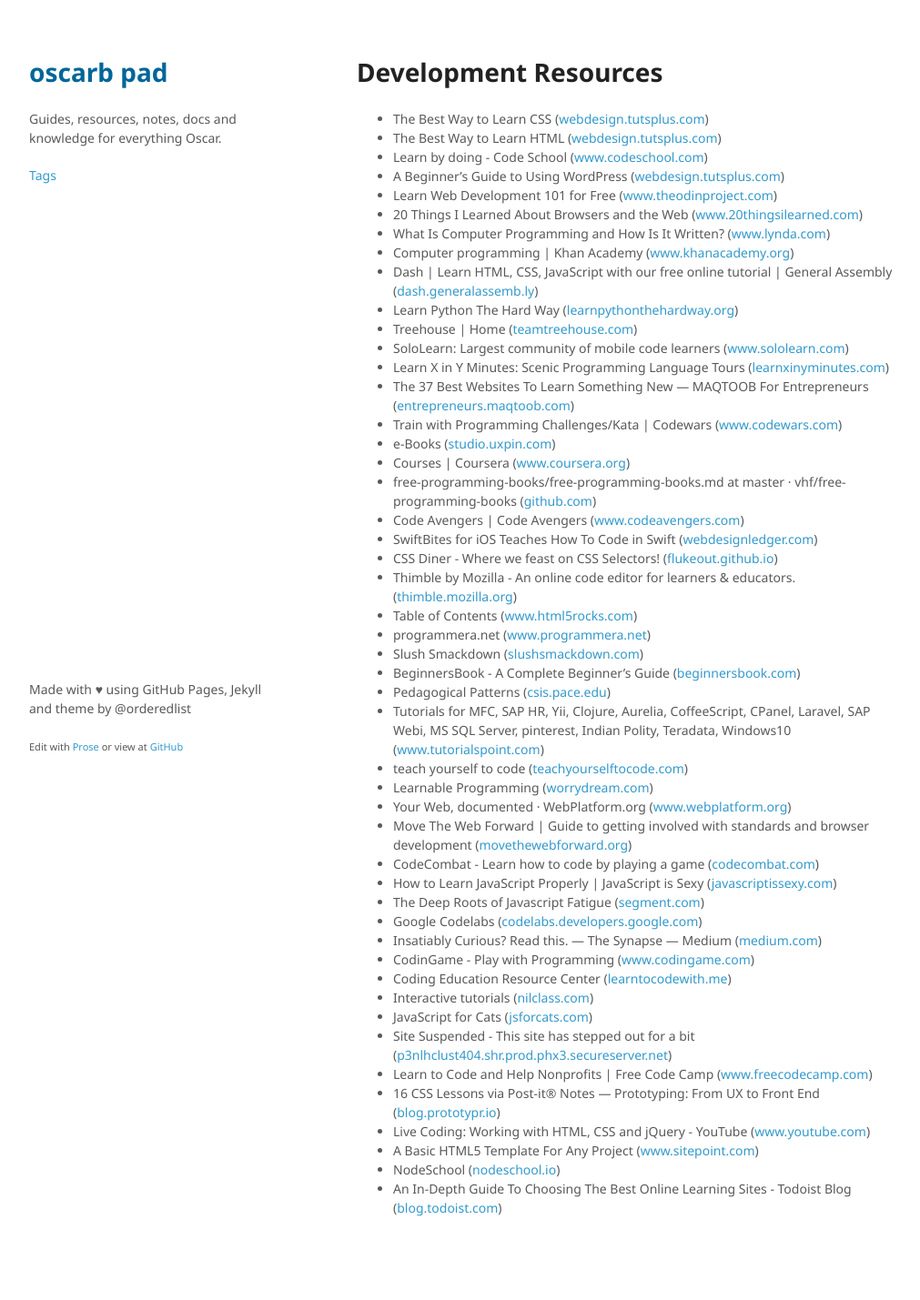
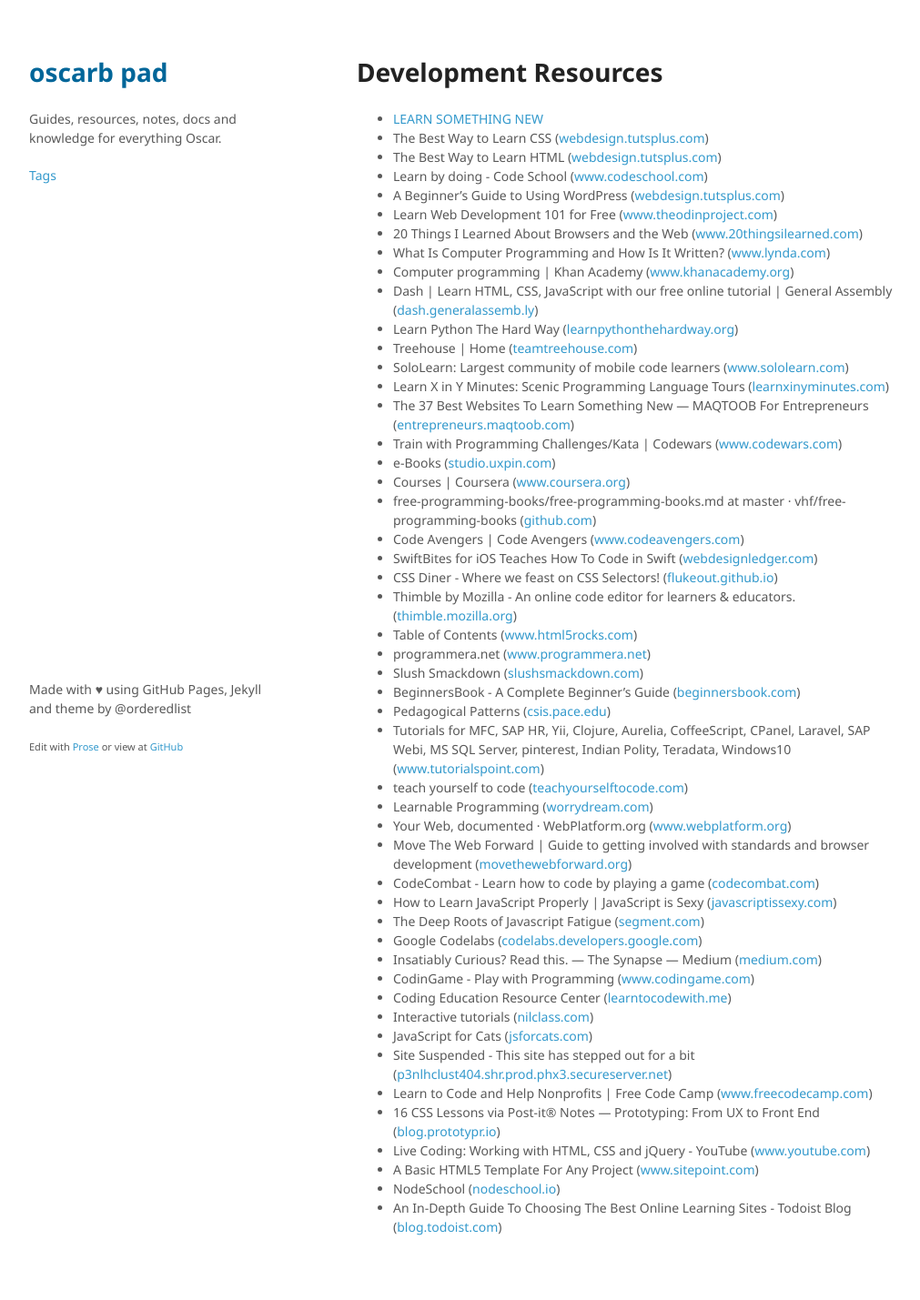
Before and after one commit to oscarb/pad, a Jekyll site: the page built from _docs/development-resources.md, in a window 1280 px wide. Shown: the whole page at 91% size, without its empty margins (128-1139 px from the left). Built offline with Jekyll 4.4.1, drawn with Linux system fonts in a browser that asks for light colours; some web fonts are replaced; before the commit the page ends 1408 px from its top, so only the background shows below that.

Commit message:
Update development-resources.md

```diff
--- a/_docs/development-resources.md
+++ b/_docs/development-resources.md
@@ -5,6 +5,7 @@ tags: [development, resources]
 
 # Development Resources
 
+* [LEARN SOMETHING NEW](http://learnsomethingnew.co/)
 * The Best Way to Learn CSS ([webdesign.tutsplus.com](http://webdesign.tutsplus.com/tutorials/the-best-way-to-learn-css--webdesign-11906){:.css})
 * The Best Way to Learn HTML ([webdesign.tutsplus.com](http://webdesign.tutsplus.com/tutorials/the-best-way-to-learn-html-2--webdesign-10144){:data-tags='html'})
 * Learn by doing - Code School ([www.codeschool.com](https://www.codeschool.com/))
```
